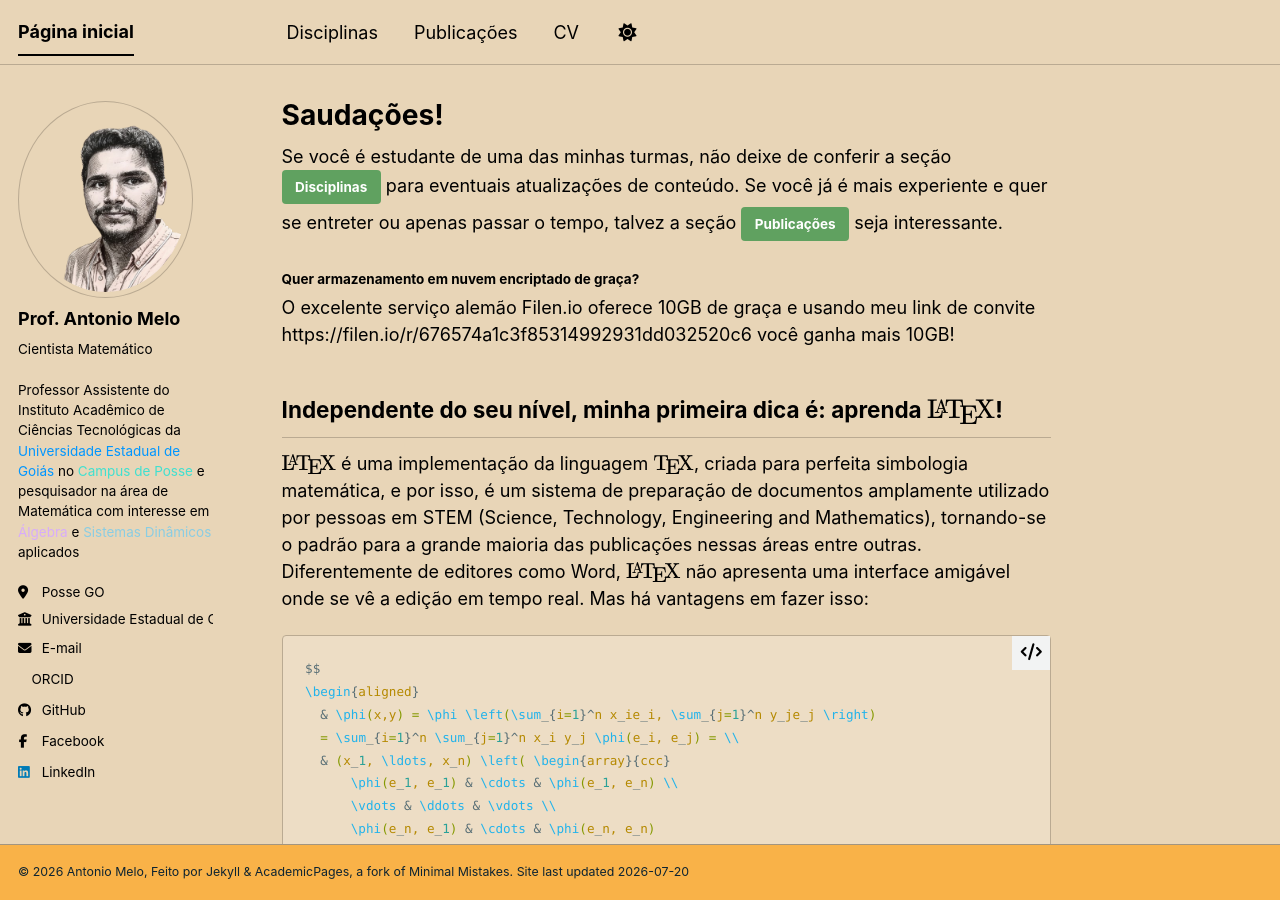
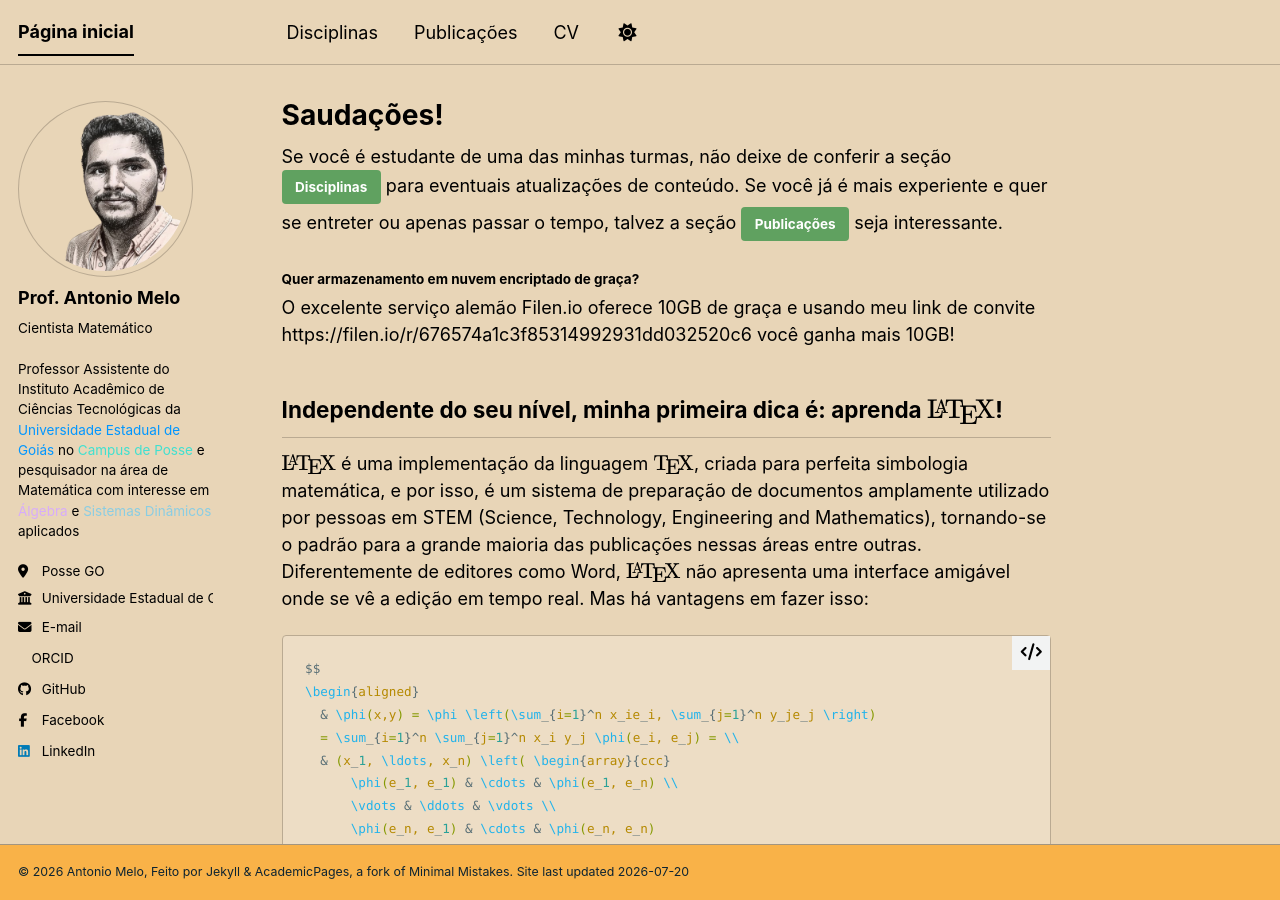
Before and after one commit to antmelo/antmelo.github.io, a Jekyll site: the page built from _pages/about.md, in a window 1280 px wide and 900 px high. Built offline with Jekyll 4.4.1, drawn with Linux system fonts in a browser that asks for light colours; nearby versions of some CDN libraries; a style sheet for code colours, icons or effects is not loaded.

Commit message:
Update _config.yml

```diff
--- a/_config.yml
+++ b/_config.yml
@@ -22,7 +22,7 @@ repository               : "antmelo/antmelo.github.io"
 #               Additional customization can be done by editing /_includes/author-profile.html
 author:
   # Biographic information
-  avatar           : "7-104-46.png"
+  avatar           : "7-104-46m.png"
   name             : "Prof. Antonio Melo"
   pronouns         : # example: "she/her"
   bio              : "Cientista Matemático <br> <br> Professor Assistente do Instituto Acadêmico de Ciências Tecnológicas da <a style='color: #0096ff;text-decoration:none;' href='https://ueg.br'>Universidade Estadual de Goiás</a> no <a style='color: turquoise;text-decoration:none;' href='https://www.ueg.br/posse/'>Campus de Posse</a> e pesquisador na área de Matemática com interesse em <a style='color: #d7acfa;text-decoration:none;' href='https://pt.wikipedia.org/wiki/%C3%81lgebra_abstrata'>Álgebra</a> e <a style='color: #8acde3;text-decoration:none;' href='https://pt.wikipedia.org/wiki/Sistema_din%C3%A2mico'>Sistemas Dinâmicos</a> aplicados"
```
